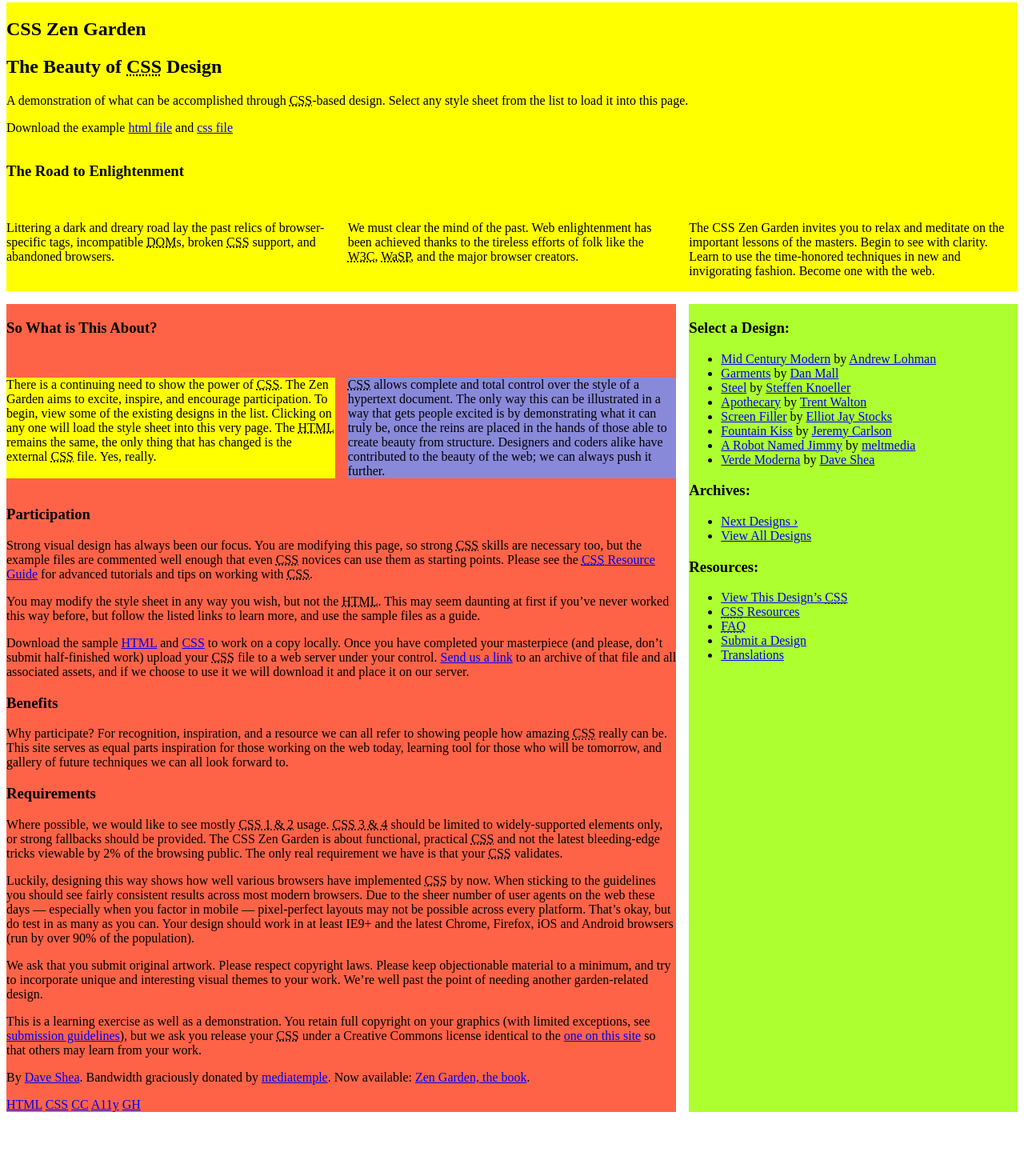
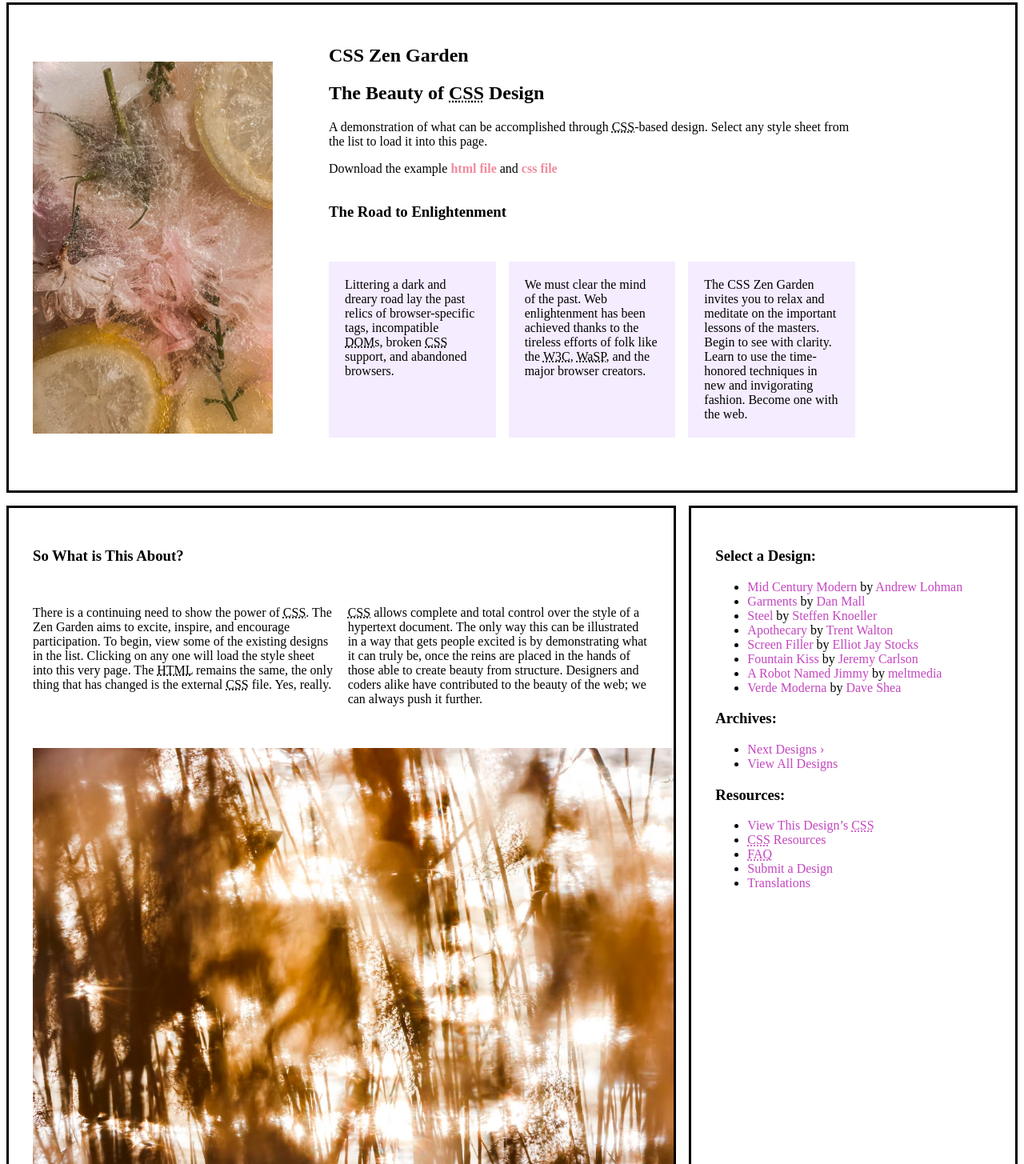
Before and after one commit to Ahyeonn/ZenGarden-grid, a plain HTML site: page index.html in a window 1280 px wide. Shown: the part 5-1460 px from the top of the page at 80% size. Before the commit the page ends 1403 px from the top, so only its background shows below. Drawn offline with Linux system fonts and the light colour scheme.

Commit message:
add: css

```diff
--- a/style.css
+++ b/style.css
@@ -20,7 +20,6 @@
     }
     .intro {
         grid-area: i;
-        background-color: yellow;
     }
     .main {
         grid-area: m;
@@ -34,17 +33,51 @@
 
 .intro {
     grid-area: i;
-    background-color: yellow;
+    padding: 30px 200px 50px 400px;
+    border-style: solid;
+    background-image: url(./images/bg1.png);
+    background-size: 300px;
+    background-repeat: no-repeat;
+    background-position: left 30px center;
+}
+
+.intro a {
+    text-decoration: none;
+    color: rgba(236, 107, 129, 0.786);
+    font-weight: bolder;
+}
+
+
+.preamble p {
+    background-color: rgb(245, 236, 255);
+    padding: 20px;
+    /* border-style: double;
+    border-width: 3px; */
 }
 
 .main {
     grid-area: m;
-    background-color: tomato;
+    border-style: solid;
+    padding: 30px;
+    background-image: url(./images/bg3.avif);
+    background-size: 880px;
+    background-repeat: no-repeat;
+    background-position: left 30px top 300px;
+}
+
+.participation {
+    padding-top: 700px;
 }
 
 .sidebar {
     grid-area: s;
-    background-color: greenyellow;
+    border-style: solid;
+    padding: 30px;
+}
+
+.sidebar a {
+    color: rgba(177, 14, 172, 0.768);
+    text-decoration: none;
 }
 
 .preamble {
@@ -87,10 +120,31 @@
 
 .explanation p:nth-child(2) {
     grid-area: ep1;
-    background-color: yellow;
 }
 
 .explanation p:nth-child(3) {
     grid-area: ep2;
-    background-color: rgb(137, 137, 218);
 }
+
+.participation a, .requirements a {
+    text-decoration: none;
+    color: rgba(236, 107, 129, 0.786);
+    font-weight: bolder;
+}
+
+
+footer a {
+    background-color: rgb(245, 236, 255);
+    text-decoration: none;
+    /* border-style: double; */
+    color: black;
+    padding: 20px 50px;
+    margin: 30px 50px;
+    border-radius: 10%;
+    font-weight: bold;
+}
+
+footer {
+    padding: 60px 0px;
+    text-align: center;
+}
```
Also changed, not shown: images/bg1.png (added), images/bg2.jpg (added), images/bg3.avif (added).
